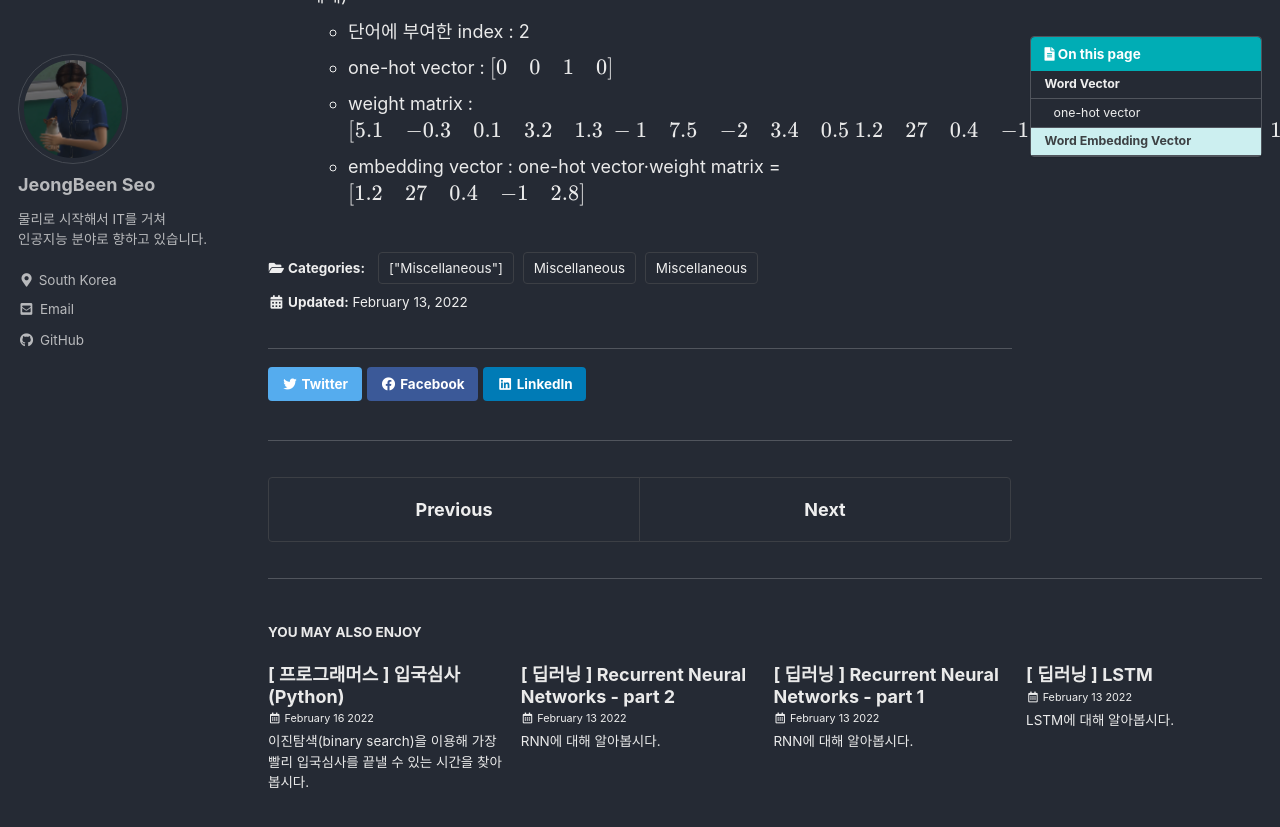
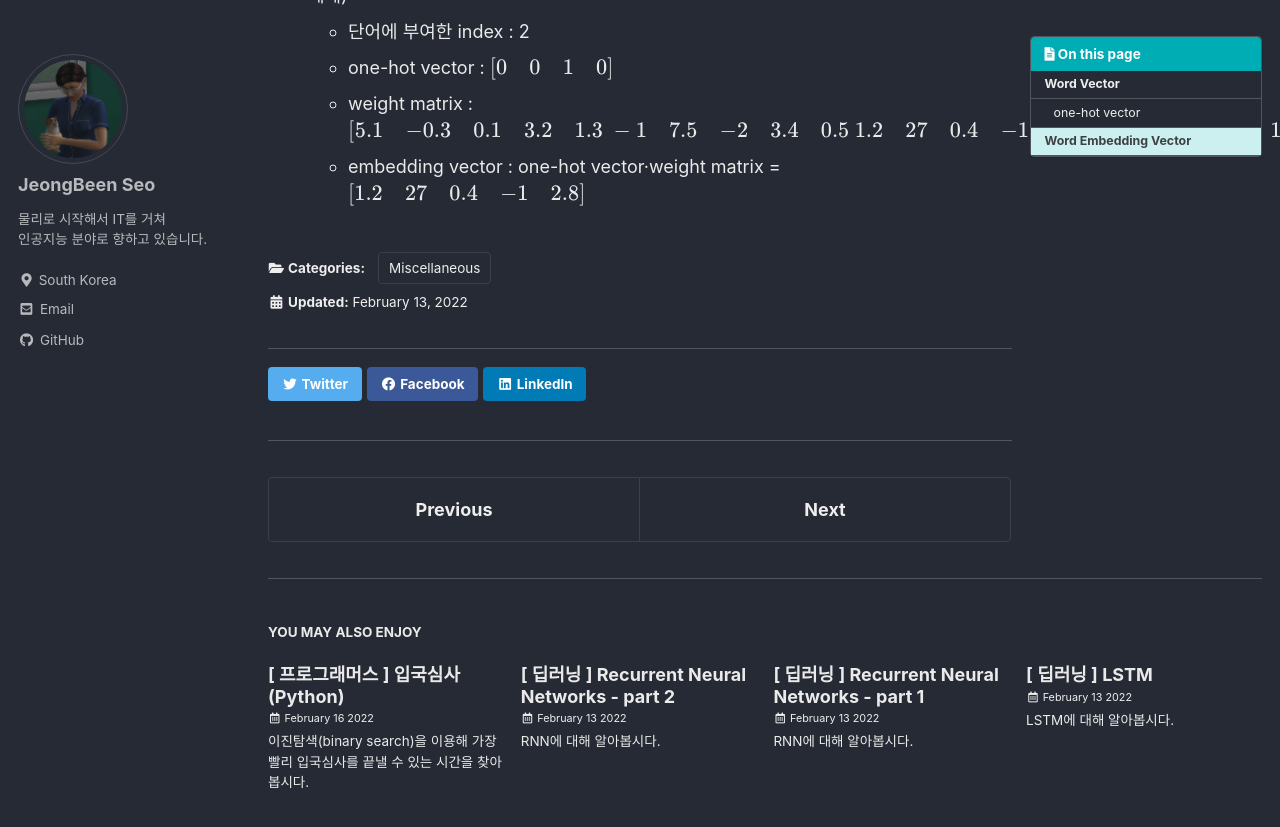
Before and after one commit to claire-1125/claire-1125.github.io, a Jekyll site: the page built from _posts/etc/2022-02-13-word_embedding.md, in a window 1280 px wide and 900 px high, scrolled down 916 px. Shown: the top 827 px of the window. Built offline with Jekyll 4.4.1, drawn with Linux system fonts in a browser that asks for light colours; cached includes are drawn as plain includes; formulas are drawn with MathJax 3.

Commit message:
committed in Mar 14

```diff
--- a/_posts/etc/2022-02-13-word_embedding.md
+++ b/_posts/etc/2022-02-13-word_embedding.md
@@ -3,7 +3,7 @@ title: "[ 이것저것 ]  Word Embedding"
 date: 2022-02-13
 excerpt: "word embedding에 대해 알아봅시다."
 categories:
-    - - Miscellaneous
+    - Miscellaneous
 toc: true
 toc_sticky: true
 ---
```
